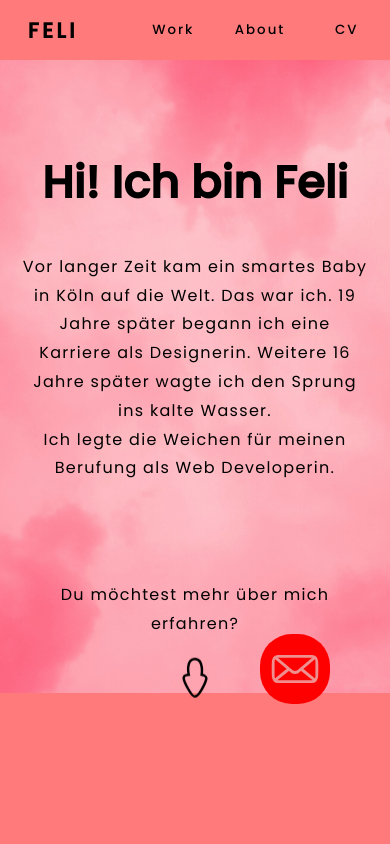
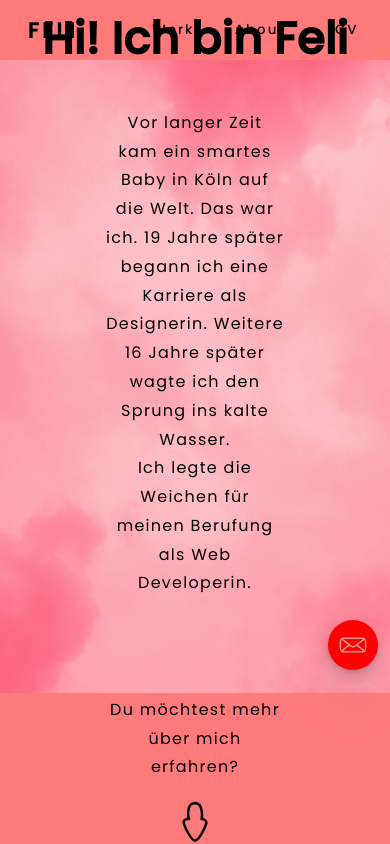
Before and after one commit to FeliKroder/FeliKroder.github.io, a Next.js app: page / in a window 390 px wide. Shown: the top 844 px of the page. Built offline with nearby package versions, Linux system fonts and the light colour scheme.

Commit message:
Fix Layout Issues, Change Mobile View for Werkzeugkasten-About

```diff
--- a/design-system/StyledContainer.js
+++ b/design-system/StyledContainer.js
@@ -3,9 +3,16 @@ import styled, { css } from "styled-components";
 export const StyledContainer = styled.div`
   display: flex;
   justify-content: center;
+  height: 80vh;
+  min-height: 94vh;
   // align-items: center;
   // overflow: hidden;
 
-  height: ${({ $isAbout }) => ($isAbout ? "10.5em" : "80vh")};
-  min-height: ${({ $isAbout }) => ($isAbout ? "10.5em" : "94vh")};
+  ${({ $isAbout }) =>
+    $isAbout &&
+    css`
+      height: 10.5em;
+      min-height: 10.5em;
+      // width: 100%;
+    `}
 `;
--- a/design-system/StyledDiv.js
+++ b/design-system/StyledDiv.js
@@ -19,6 +19,6 @@ export const StyledDiv = styled.div`
   @media (max-width: 670px) {
     height: 60px;
     padding: 1em 0 0 1.7em;
-    margin: 15em 0 0 0;
+    margin: 25em 0 0 0;
   }
 `;
--- a/design-system/StyledHeader.js
+++ b/design-system/StyledHeader.js
@@ -12,7 +12,7 @@ export const StyledHeader = styled.h2`
   text-transform: uppercase;
   letter-spacing: 0.15em;
 
-  @media (max-width: 428px) {
+  @media (max-width: 670px) {
     padding: 0 0 0 1.3em;
   }
 `;
--- a/design-system/StyledImage.js
+++ b/design-system/StyledImage.js
@@ -36,21 +36,28 @@ export const StyledContactButton = styled(Image)`
   padding: 0.7em;
   text-decoration: none;
   position: fixed;
-  bottom: 80px;
+  top: 620px;
   right: 20px;
   object-fit: contain;
   background-color: var(--secondary-color);
   border-radius: 2em;
-  box-shadow: 4px 4px 15px var(--secondary-color), 0.3;
   cursor: pointer;
+  box-shadow: rgba(0, 0, 0, 0.07) 0px 1px 2px, rgba(0, 0, 0, 0.07) 0px 2px 4px,
+    rgba(0, 0, 0, 0.07) 0px 4px 8px, rgba(0, 0, 0, 0.07) 0px 8px 16px,
+    rgba(0, 0, 0, 0.07) 0px 16px 32px, rgba(0, 0, 0, 0.07) 0px 32px 64px;
 
-  &:hover,
+  &:hover {
+    box-shadow: rgba(50, 50, 105, 0.35) 0px 2px 5px 0px,
+      rgba(0, 0, 0, 0.15) 0px 1px 1px 0px;
+  }
+
   &:active {
-    background-color: var(--accent-color);
   }
 
   @media (max-width: 670px) {
-    margin: 0 40px 60px 0;
+    width: 50px;
+    height: 50px;
+    right: 12px;
   }
 `;
 
@@ -80,6 +87,8 @@ export const StyledItem = styled(Image)`
     width: 180px;
     object-fit: contain;
     filter: drop-shadow(-30px 30px 6px rgb(0, 0, 0, 0.07));
+    backface-visibility: hidden;
+
     ${({ $isWideItem }) =>
       $isWideItem &&
       css`
@@ -89,9 +98,7 @@ export const StyledItem = styled(Image)`
     ${({ $isFirstSmallItem, $isSecondSmallItem }) =>
       ($isFirstSmallItem || $isSecondSmallItem) &&
       css`
-        height: 80px;
-        width: 80px;
-        filter: drop-shadow(-25px 15px 6px rgb(0, 0, 0, 0.07));
+        height: 150px;
       `};
   }
 `;
@@ -100,12 +107,9 @@ export const StyledSprechblase = styled(Image)`
   position: absolute;
   top: -150px;
   left: -80px;
-  // z-index: -5;
   width: 340px;
   height: 340px;
   transform: scaleX(-1);
-  // border-radius: 3.5em;
-  // border: solid 2px var(--secondary-color);
   filter: drop-shadow(-8px 11px 2px rgb(0, 0, 0, 0.3));
 
   ${({ $isFirstSmallItem, $isSecondSmallItem }) =>
@@ -113,12 +117,9 @@ export const StyledSprechblase = styled(Image)`
     css`
       top: 55px;
       left: -180px;
-      // z-index: -5;
       width: 255px;
       height: 255px;
       transform: scaleX(-1) scaleY(-1);
-      // border-radius: 3.5em;
-      // border: solid 2px var(--secondary-color);
       filter: drop-shadow(-8px 11px 2px rgb(0, 0, 0, 0.3));
     `};
 
@@ -127,64 +128,56 @@ export const StyledSprechblase = styled(Image)`
     css`
       top: -150px;
       left: 100px;
-      // z-index: -5;
       width: 280px;
       height: 280px;
       transform: scaleX(1);
-      // border-radius: 3.5em;
-      // border: solid 2px var(--secondary-color);
       filter: drop-shadow(-8px 11px 2px rgb(0, 0, 0, 0.3));
     `};
 
   @media (max-width: 670px) {
-    position: absolute;
-    top: -90px;
-    left: -90px;
-    // z-index: -5;
-    width: 290px;
-    height: 340px;
-    transform: scaleX(-1);
-    // border-radius: 3.5em;
-    // border: solid 2px var(--secondary-color);
-    filter: drop-shadow(-8px 11px 2px rgb(0, 0, 0, 0.3));
+    // position: absolute;
+    // top: -10px;
+    // left: -90px;
+    // z-index: 5;
+    // width: 290px;
+    // height: 340px;
+    // transform: scaleX(-1) scaleY(-1);
+    // filter: drop-shadow(-8px 11px 2px rgb(0, 0, 0, 0.3));
+    visibility: hidden;
 
     ${({ $isFirstSmallItem }) =>
       $isFirstSmallItem &&
       css`
-        top: 40px;
-        left: 40px;
-        z-index: 5;
-        width: 255px;
-        height: 255px;
-        transform: scaleX(1) scaleY(-1);
-        filter: drop-shadow(-8px 11px 2px rgb(0, 0, 0, 0.3));
+        // top: 40px;
+        // left: 40px;
+        // z-index: 5;
+        // width: 255px;
+        // height: 255px;
+        // transform: scaleX(1) scaleY(-1);
+        // filter: drop-shadow(-8px 11px 2px rgb(0, 0, 0, 0.3));
       `};
 
     ${({ $isSecondSmallItem }) =>
       $isSecondSmallItem &&
       css`
-        top: 20px;
-        left: -190px;
-        // z-index: -5;
-        width: 255px;
-        height: 255px;
-        transform: scaleX(-1) scaleY(-1);
-        // border-radius: 3.5em;
-        // border: solid 2px var(--secondary-color);
-        filter: drop-shadow(-8px 11px 2px rgb(0, 0, 0, 0.3));
+        // top: 20px;
+        // left: -190px;
+        // // z-index: -5;
+        // width: 255px;
+        // height: 255px;
+        // transform: scaleX(-1) scaleY(-1);
+        // filter: drop-shadow(-8px 11px 2px rgb(0, 0, 0, 0.3));
       `};
 
     ${({ $isWideItem }) =>
       $isWideItem &&
       css`
-        top: -110px;
-        left: 20px;
-        width: 240px;
-        height: 240px;
-        transform: scaleX(1);
-        // border-radius: 3.5em;
-        // border: solid 2px var(--secondary-color);
-        filter: drop-shadow(-8px 11px 2px rgb(0, 0, 0, 0.3));
+        // top: -110px;
+        // left: 20px;
+        // width: 240px;
+        // height: 240px;
+        // transform: scaleX(1);
+        // filter: drop-shadow(-8px 11px 2px rgb(0, 0, 0, 0.3));
       `};
   }
 `;
--- a/design-system/StyledText.js
+++ b/design-system/StyledText.js
@@ -29,6 +29,7 @@ export const StyledOverlayTitle = styled.h2`
   padding: 0 0 0.82em 0;
   font-weight: bold;
   font-size: 2.8em;
+
   ${({ $isAbout }) =>
     $isAbout &&
     css`
@@ -43,7 +44,7 @@ export const StyledOverlayTitle = styled.h2`
       position: absolute;
       top: -50px;
       left: -30px;
-      width: 240;
+      width: 240px;
       height: 310px;
       text-transform: uppercase;
       font-size: 0.9em;
@@ -54,8 +55,8 @@ export const StyledOverlayTitle = styled.h2`
   ${({ $isFirstSmallItem, $isSecondSmallItem }) =>
     ($isFirstSmallItem || $isSecondSmallItem) &&
     css`
-      top: 172px;
-      left: -129px;
+      top: 170px;
+      left: -139px;
       width: 160px;
       height: 80px;
     `};
@@ -70,13 +71,28 @@ export const StyledOverlayTitle = styled.h2`
     `};
 
   @media (max-width: 670px) {
-    top: 10px;
-    left: -60px;
+    top: 40px;
+    left: -40px;
+
+    ${({ $isSprechblase }) =>
+      $isSprechblase &&
+      css`
+        width: 220px;
+        height: 45px;
+        left: 0;
+        top: 45px;
+        font-size: 0.85em;
+        letter-spacing: 0.15em;
+        line-height: 120%;
+        font-size: 1em;
+        padding: 0 17px 0 20px;
+        transform: rotateY(180deg);
+        color: var(--text-color-light);
+      `};
 
     ${({ $isAbout }) =>
       $isAbout &&
       css`
-        width: 22em;
         font-size: 1.4em;
         padding: 0.8em 0 0.7em 0;
       `};
@@ -84,27 +100,33 @@ export const StyledOverlayTitle = styled.h2`
     ${({ $isWideItem }) =>
       $isWideItem &&
       css`
-        top: -50px;
-        left: 100px;
-        width: 180px;
-        height: 80px;
+        width: 220px;
+        height: 25px;
+        left: 0;
+        top: 30px;
+        font-size: 0.85em;
+        letter-spacing: 0.15em;
+        line-height: 120%;
+        font-size: 1em;
+        padding: 0 17px 0 32px;
+        transform: rotateY(180deg);
+        color: var(--text-color-light);
       `};
 
-    ${({ $isFirstSmallItem }) =>
-      $isFirstSmallItem &&
+    ${({ $isFirstSmallItem, $isSecondSmallItem }) =>
+      ($isFirstSmallItem || $isSecondSmallItem) &&
       css`
-        top: 155px;
-        left: 125px;
-        width: 170px;
-        height: 90px;
-        // z-index: 5;
-      `};
-
-    ${({ $isSecondSmallItem }) =>
-      $isSecondSmallItem &&
-      css`
-        top: 140px;
-        left: -140px;
+        width: 220px;
+        height: 45px;
+        left: 0;
+        top: 55px;
+        font-size: 0.85em;
+        letter-spacing: 0.15em;
+        line-height: 120%;
+        font-size: 1em;
+        padding: 0 17px 0 25px;
+        transform: rotateY(180deg);
+        color: var(--text-color-light);
       `};
   }
 `;
@@ -145,21 +167,12 @@ export const StyledOverlayText = styled.p`
       text-align: left;
     `};
 
-  ${({ $isFirstSmallItem }) =>
-    $isFirstSmallItem &&
+  ${({ $isFirstSmallItem, $isSecondSmallItem }) =>
+    ($isSecondSmallItem || $isFirstSmallItem) &&
     css`
       top: 190px;
-      left: -145px;
-      width: 170px;
-      height: 90px;
-    `};
-
-  ${({ $isSecondSmallItem }) =>
-    $isSecondSmallItem &&
-    css`
-      top: 190px;
-      left: -145px;
-      width: 170px;
+      left: -155px;
+      width: 190px;
       height: 90px;
     `};
 
@@ -173,8 +186,26 @@ export const StyledOverlayText = styled.p`
     `};
 
   @media (max-width: 670px) {
-    top: 30px;
-    left: -75px;
+    top: 65px;
+    left: -5px;
+    width: 220px;
+    z-index: 10;
+
+    ${({ $isSprechblase }) =>
+      $isSprechblase &&
+      css`
+        width: 220px;
+        height: 110px;
+        left: 0;
+        top: 92px;
+        font-size: 0.9em;
+        font-weight: 5;
+        letter-spacing: 0.07em;
+        line-height: 140%;
+        padding: 0 17px 0 20px;
+        transform: rotateY(180deg);
+        color: var(--text-color-light);
+      `};
 
     ${({ $isAbout }) =>
       $isAbout &&
@@ -187,26 +218,32 @@ export const StyledOverlayText = styled.p`
     ${({ $isWideItem }) =>
       $isWideItem &&
       css`
-        top: -30px;
-        left: 85px;
-        width: 170px;
-        height: 80px;
+        width: 220px;
+        height: 65px;
+        left: 0;
+        top: 55px;
+        font-size: 0.9em;
+        font-weight: 5;
+        letter-spacing: 0.07em;
+        line-height: 140%;
+        padding: 0 17px 0 32px;
+        transform: rotateY(180deg);
+        color: var(--text-color-light);
       `};
 
-    ${({ $isFirstSmallItem }) =>
-      $isFirstSmallItem &&
+    ${({ $isFirstSmallItem, $isSecondSmallItem }) =>
+      ($isFirstSmallItem || $isSecondSmallItem) &&
       css`
-        top: 175px;
-        left: 110px;
+        width: 220px;
+        height: 110px;
+        left: 0;
+        top: 82px;
+        font-size: 0.9em;
+        font-weight: 5;
+        letter-spacing: 0.07em;
+        line-height: 140%;
+        padding: 0 17px 0 25px;
       `};
-
-    ${({ $isSecondSmallItem }) =>
-      $isSecondSmallItem &&
-      css`
-        top: 160px;
-        left: -155px;
-      `};
-  }
 `;
 
 export const StyledErrorMessage = styled.p`
```
Also changed, not shown: components/Gedankenblase/index.jsx (deleted, +0 -104 lines), design-system/StyledWerkzeugkasten.js (+40 -43 lines), pages/about.jsx (+2 -46 lines).
